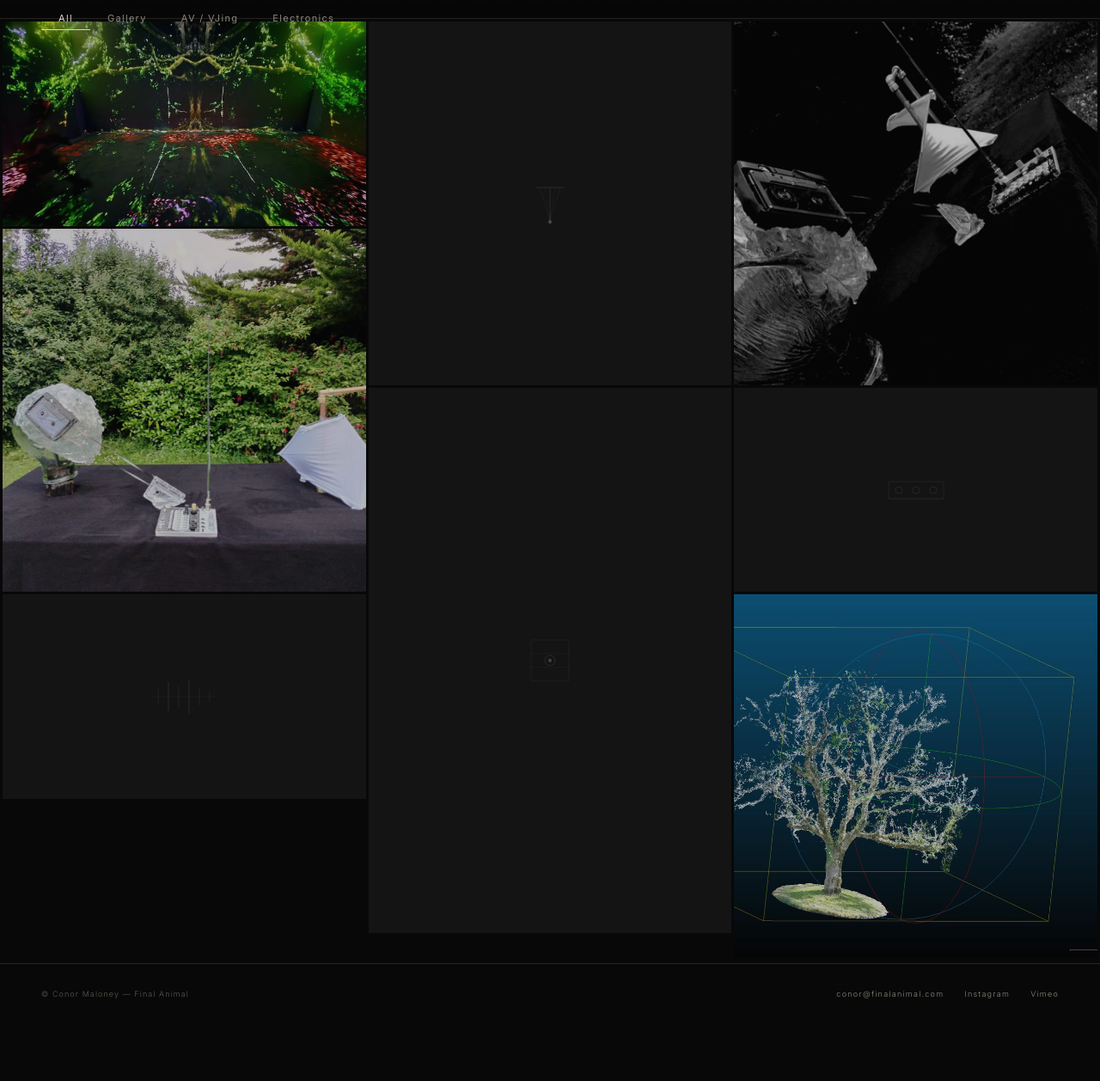
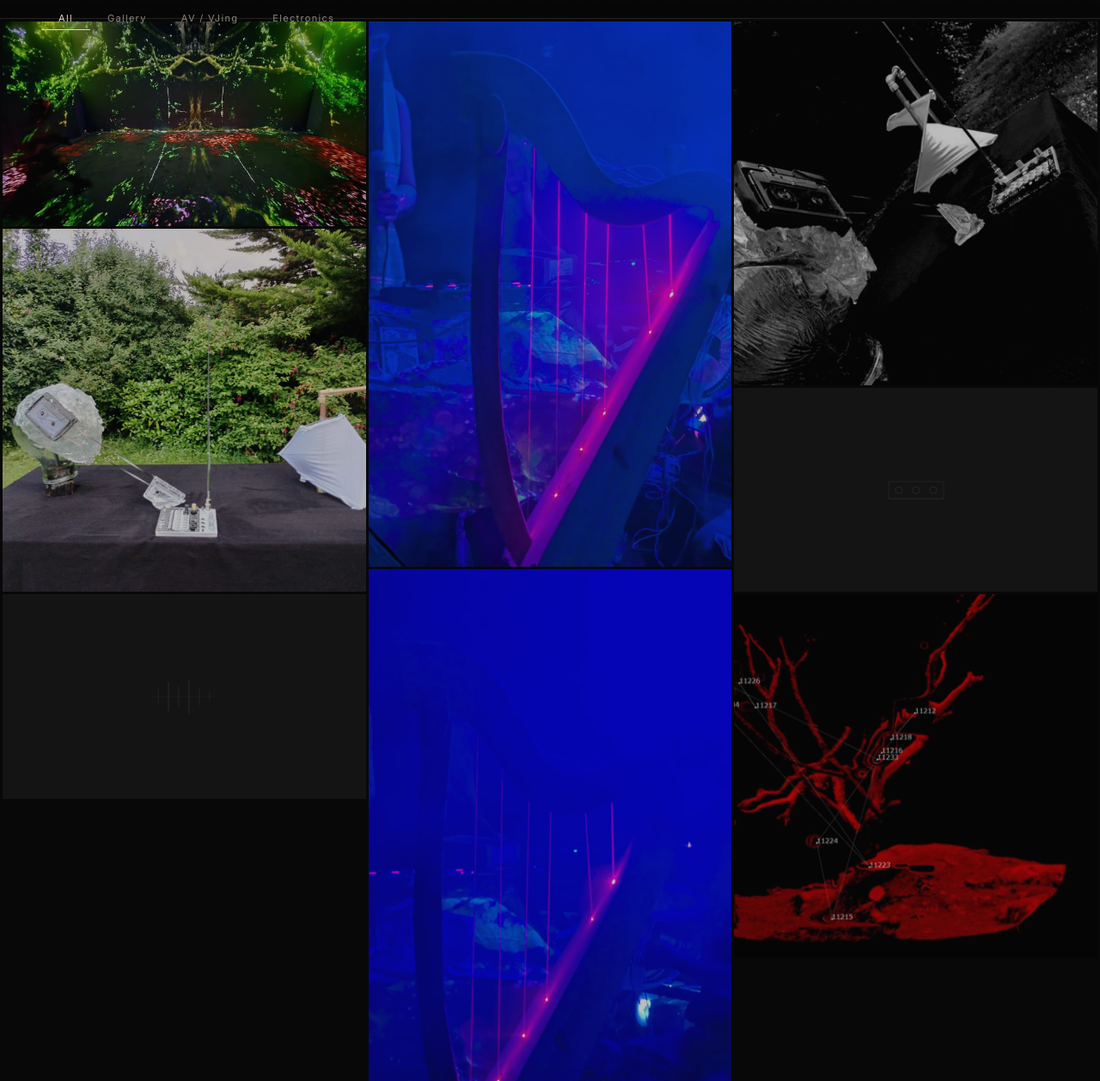
Before and after one commit to FinalAnimal/finalanimal-site, a plain HTML site: page work.html in a window 1280 px wide. Shown: the part 43-1300 px from the top of the page at 86% size. Before the commit the page ends 1234 px from the top, so only its background shows below. Drawn offline with nearby package versions, Linux system fonts and the light colour scheme.

Commit message:
Fill Laser harp, SYNAESTHESIA and Point cloud tiles with photos
Laser harp and SYNAESTHESIA get shots from the Nuns Island
performance (harp tile switched square to tall for the portrait
frame). Point cloud studies swaps the blue editor viewport for
the red-on-black render, which sits better in the dark layout.

Co-Authored-By: Claude Fable 5 <noreply@anthropic.com>

```diff
--- a/work.html
+++ b/work.html
@@ -366,14 +366,12 @@
     </div>
   </div>
 
-  <div class="grid-item square" data-cat="electronics"
+  <div class="grid-item tall" data-cat="electronics"
        data-title="Laser harp"
        data-cat-label="ELECTRONICS / INSTRUMENT"
        data-year="2024"
        data-desc="Custom laser harp built for SYNAESTHESIA. Plays both audio and controls live visuals simultaneously when performed. Designed and engineered from the ground up — combines laser interruption sensing with MIDI output and real-time visual synthesis.">
-    <div class="grid-placeholder">
-      <svg width="52" height="60" viewBox="0 0 52 60" fill="none"><line x1="26" y1="12" x2="26" y2="50" stroke="#d8d4c8" stroke-width=".6" opacity=".28"/><line x1="10" y1="12" x2="42" y2="12" stroke="#d8d4c8" stroke-width=".6" opacity=".28"/><line x1="14" y1="12" x2="26" y2="50" stroke="#d8d4c8" stroke-width=".4" opacity=".18"/><line x1="20" y1="12" x2="26" y2="50" stroke="#d8d4c8" stroke-width=".3" opacity=".14"/><line x1="32" y1="12" x2="26" y2="50" stroke="#d8d4c8" stroke-width=".3" opacity=".14"/><line x1="38" y1="12" x2="26" y2="50" stroke="#d8d4c8" stroke-width=".4" opacity=".18"/><circle cx="26" cy="52" r="2" fill="#d8d4c8" opacity=".4"/></svg>
-    </div>
+    <img src="images/laser-harp.jpg" alt="Laser harp with glowing pink beams in blue stage haze" loading="lazy">
     <div class="grid-overlay">
       <div class="overlay-cat">ELECTRONICS / INSTRUMENT</div>
       <div class="overlay-title">Laser harp</div>
@@ -386,9 +384,7 @@
        data-cat-label="AV / LIVE EVENT"
        data-year="2024"
        data-desc="Live audiovisual event series combining custom electronic instruments with real-time generative visuals. Sound and image synthesised together in performance — no separation between musician and visual artist.">
-    <div class="grid-placeholder">
-      <svg width="52" height="68" viewBox="0 0 52 68" fill="none"><rect x="4" y="10" width="44" height="48" rx="1" stroke="#d8d4c8" stroke-width=".5" opacity=".18"/><line x1="4" y1="26" x2="48" y2="26" stroke="#d8d4c8" stroke-width=".4" opacity=".15"/><line x1="4" y1="42" x2="48" y2="42" stroke="#d8d4c8" stroke-width=".4" opacity=".15"/><circle cx="26" cy="34" r="6" stroke="#d8d4c8" stroke-width=".6" opacity=".25"/><circle cx="26" cy="34" r="2" fill="#d8d4c8" opacity=".35"/></svg>
-    </div>
+    <img src="images/synaesthesia.jpg" alt="Laser beams cutting through blue haze at a SYNAESTHESIA performance" loading="lazy">
     <div class="grid-overlay">
       <div class="overlay-cat">AV / LIVE EVENT</div>
       <div class="overlay-title">SYNAESTHESIA</div>
@@ -429,7 +425,7 @@
        data-cat-label="AV / RESEARCH"
        data-year="2024–2025"
        data-desc="Ongoing exploration of point cloud rendering as an artistic medium. LiDAR scanning of natural subjects — trees, landscapes, organisms — processed and rendered with bloom, particle systems, and real-time manipulation.">
-    <img src="images/funeral-for-ashes.jpg" alt="LiDAR point cloud of an ash tree in a 3D editor viewport" loading="lazy">
+    <img src="images/point-cloud-red.jpg" alt="Red-rendered LiDAR point cloud of a tree with survey markers" loading="lazy">
     <div class="grid-overlay">
       <div class="overlay-cat">AV / RESEARCH</div>
       <div class="overlay-title">Point cloud studies</div>
```
Also changed, not shown: images/funeral-for-ashes.jpg (deleted), images/laser-harp.jpg (added), images/point-cloud-red.jpg (added), images/synaesthesia.jpg (added).
